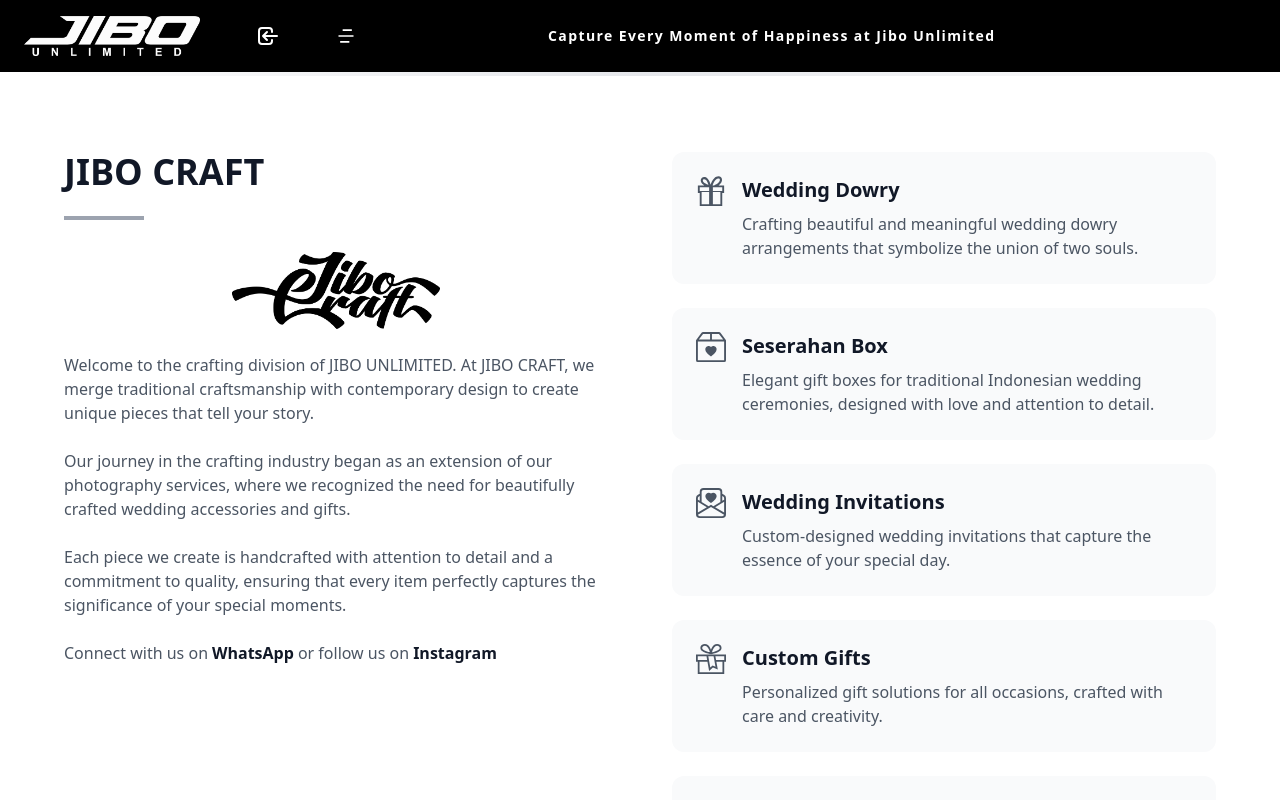
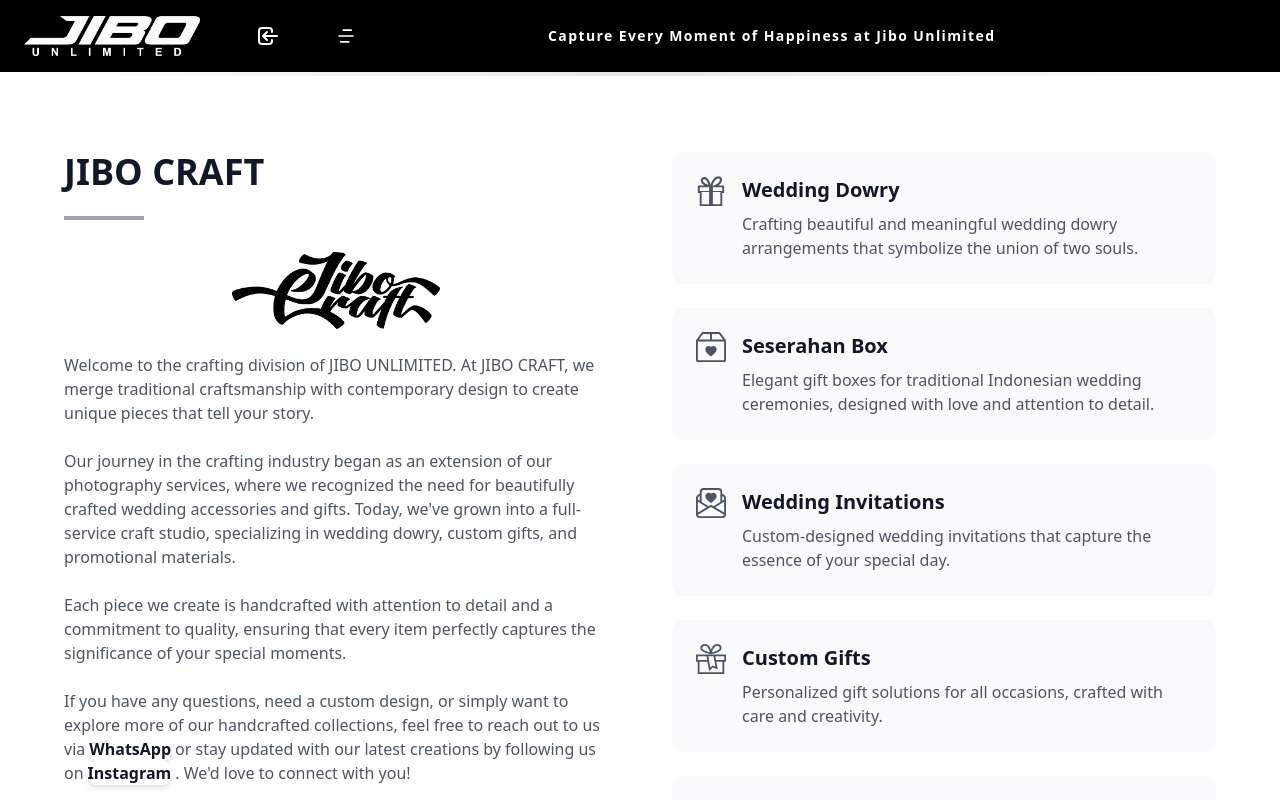
Before and after one commit to yogadep/jb-frontend, a React (Vite) app: page /company in a window 1280 px wide. Shown: the top 800 px of the page. Built offline with nearby package versions, Linux system fonts and the light colour scheme.

Commit message:
rm vercel config

```diff
--- a/src/pages/miniPage/Company.jsx
+++ b/src/pages/miniPage/Company.jsx
@@ -14,6 +14,22 @@ import gallery5 from '../../assets/jibocraft5.jpeg';
 import gallery6 from '../../assets/jibocraft6.jpeg';
 
 const Company = () => {
+    const containerVariants = {
+        hidden: { opacity: 0 },
+        visible: {
+            opacity: 1,
+            transition: {
+                duration: 0.8,
+                staggerChildren: 0.2,
+            },
+        },
+    };
+
+    const fadeInUpVariants = {
+        hidden: { opacity: 0, y: 50 },
+        visible: { opacity: 1, y: 0, transition: { duration: 0.6 } },
+    };
+
     const services = [
         {
             icon: <ImGift />,
@@ -56,53 +72,77 @@ const Company = () => {
             {/* Decorative top border */}
             <div className="absolute top-0 left-0 w-full h-1 bg-gradient-to-r from-transparent via-gray-200 to-transparent"></div>
 
-            <div className="max-w-6xl mx-auto">
-                {/* Main Content */}
+            <motion.div
+                className="max-w-6xl mx-auto"
+                initial="hidden"
+                whileInView="visible"
+                viewport={{ once: true, amount: 0.3 }}
+                variants={containerVariants}
+            >
                 <div className="grid grid-cols-1 lg:grid-cols-2 gap-16">
                     {/* Left Column - About */}
-                    <div className="space-y-8">
+                    <motion.div variants={fadeInUpVariants} className="space-y-8">
                         <div>
                             <h2 className="text-4xl font-bold text-gray-900 mb-6">JIBO CRAFT</h2>
                             <div className="w-20 h-1 bg-gray-400 mb-8"></div>
                             <div className="flex justify-center mb-6">
-                                <img
-                                    src={jiboCraft}
-                                    alt="JIBO CRAFT Logo"
-                                    className="w-52 h-auto object-contain"
-                                />
+                                <img src={jiboCraft} alt="JIBO CRAFT Logo" className="w-52 h-auto" />
                             </div>
-                            <div className="text-gray-600 space-y-6">
+                            <div className="prose prose-lg text-gray-600 space-y-6">
                                 <p>
                                     Welcome to the crafting division of JIBO UNLIMITED. At JIBO CRAFT, we merge traditional
                                     craftsmanship with contemporary design to create unique pieces that tell your story.
                                 </p>
                                 <p>
                                     Our journey in the crafting industry began as an extension of our photography services,
-                                    where we recognized the need for beautifully crafted wedding accessories and gifts.
+                                    where we recognized the need for beautifully crafted wedding accessories and gifts. Today,
+                                    we've grown into a full-service craft studio, specializing in wedding dowry, custom gifts,
+                                    and promotional materials.
                                 </p>
                                 <p>
                                     Each piece we create is handcrafted with attention to detail and a commitment to quality,
                                     ensuring that every item perfectly captures the significance of your special moments.
                                 </p>
                                 <p>
-                                    Connect with us on
-                                    <a href="https://wa.me/yourphonenumber" target="_blank" rel="noopener noreferrer" className="font-bold text-gray-900 mx-1">
-                                        WhatsApp
-                                    </a>
-                                    or follow us on
-                                    <a href="https://instagram.com/yourusername" target="_blank" rel="noopener noreferrer" className="font-bold text-gray-900 mx-1">
-                                        Instagram
-                                    </a>
+                                    If you have any
+                                    questions, need a custom design, or simply want to explore more of our handcrafted collections, feel free
+                                    to reach out to us via
+                                    <motion.span className="relative inline-block mx-1">
+                                        <motion.span
+                                            className="absolute inset-0 bg-white px-2 py-0.5 rounded-lg shadow-md"
+                                            initial={{ scaleX: 0 }}
+                                            animate={{ scaleX: 1 }}
+                                            transition={{ duration: 1.2, ease: "easeOut" }}
+                                            style={{ originX: 0 }}
+                                        ></motion.span>
+                                        <a href="https://wa.me/yourphonenumber" target="_blank" rel="noopener noreferrer" className="relative z-10 font-bold text-gray-900">
+                                            WhatsApp
+                                        </a>
+                                    </motion.span>
+                                    or stay updated with our latest creations by following us on
+                                    <motion.span className="relative inline-block mx-1">
+                                        <motion.span
+                                            className="absolute inset-0 bg-white px-2 py-0.5 rounded-lg shadow-md"
+                                            initial={{ scaleX: 0 }}
+                                            animate={{ scaleX: 1 }}
+                                            transition={{ duration: 1.2, ease: "easeOut" }}
+                                            style={{ originX: 0 }}
+                                        ></motion.span>
+                                        <a href="https://instagram.com/yourusername" target="_blank" rel="noopener noreferrer" className="relative z-10 font-bold text-gray-900">
+                                            Instagram
+                                        </a>
+                                    </motion.span>. We'd love to connect with you!
                                 </p>
                             </div>
                         </div>
-                    </div>
+                    </motion.div>
 
                     {/* Right Column - Services */}
-                    <div className="space-y-6">
+                    <motion.div variants={fadeInUpVariants} className="space-y-6">
                         {services.map((service, index) => (
-                            <div
+                            <motion.div
                                 key={index}
+                                variants={fadeInUpVariants}
                                 className="bg-gray-50 rounded-xl p-6 hover:shadow-lg transition-all duration-300"
                             >
                                 <div className="flex items-start gap-4">
@@ -114,18 +154,19 @@ const Company = () => {
                                         <p className="text-gray-600">{service.description}</p>
                                     </div>
                                 </div>
-                            </div>
+                            </motion.div>
                         ))}
-                    </div>
+                    </motion.div>
                 </div>
 
                 {/* Gallery Section */}
-                <div className="mt-20">
+                <motion.div variants={fadeInUpVariants} className="mt-20">
                     <h3 className="text-2xl font-bold text-gray-900 mb-8 text-center">Our Latest Works</h3>
                     <div className="grid grid-cols-1 sm:grid-cols-2 lg:grid-cols-3 gap-8">
                         {galleryImages.map((image, index) => (
-                            <div
+                            <motion.div
                                 key={index}
+                                variants={fadeInUpVariants}
                                 className="aspect-w-4 aspect-h-3 overflow-hidden rounded-lg shadow-lg group"
                             >
                                 <img
@@ -133,16 +174,16 @@ const Company = () => {
                                     alt={image.alt}
                                     className="w-full h-full object-cover transform group-hover:scale-105 transition-transform duration-300"
                                 />
-                            </div>
+                            </motion.div>
                         ))}
                     </div>
-                </div>
+                </motion.div>
 
                 {/* Bottom Decorative Element */}
                 <div className="mt-24 flex justify-center">
                     <div className="w-16 h-1 bg-gradient-to-r from-gray-200 to-gray-300 rounded-full"></div>
                 </div>
-            </div>
+            </motion.div>
         </section>
     );
 };
```
